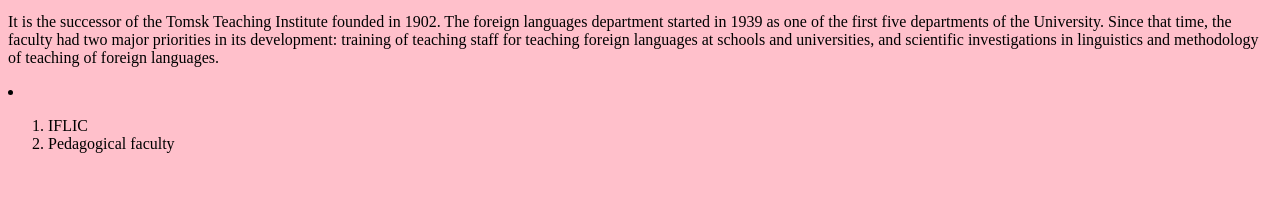
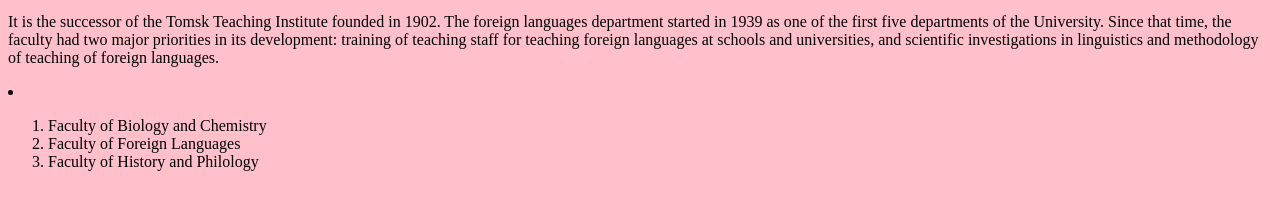
Before and after one commit to Ant-starl/Ant-starl.github.io, a plain HTML site: page index.html in a window 1280 px wide. Shown: the part 236-446 px from the top of the page. Drawn offline with Linux system fonts and the light colour scheme.

Commit message:
Sat, Oct 4, 2025, 1:49 PM +07:00

```diff
--- a/index.html
+++ b/index.html
@@ -15,8 +15,9 @@
     </p>
    <li>
     <ol>
-        <li>IFLIC</li>
-        <li>Pedagogical faculty </li>
+        <li>Faculty of Biology and Chemistry</li>
+        <li>Faculty of Foreign Languages </li>
+        <li>Faculty of History and Philology</li>
     </ol>
    </li>
 
```
